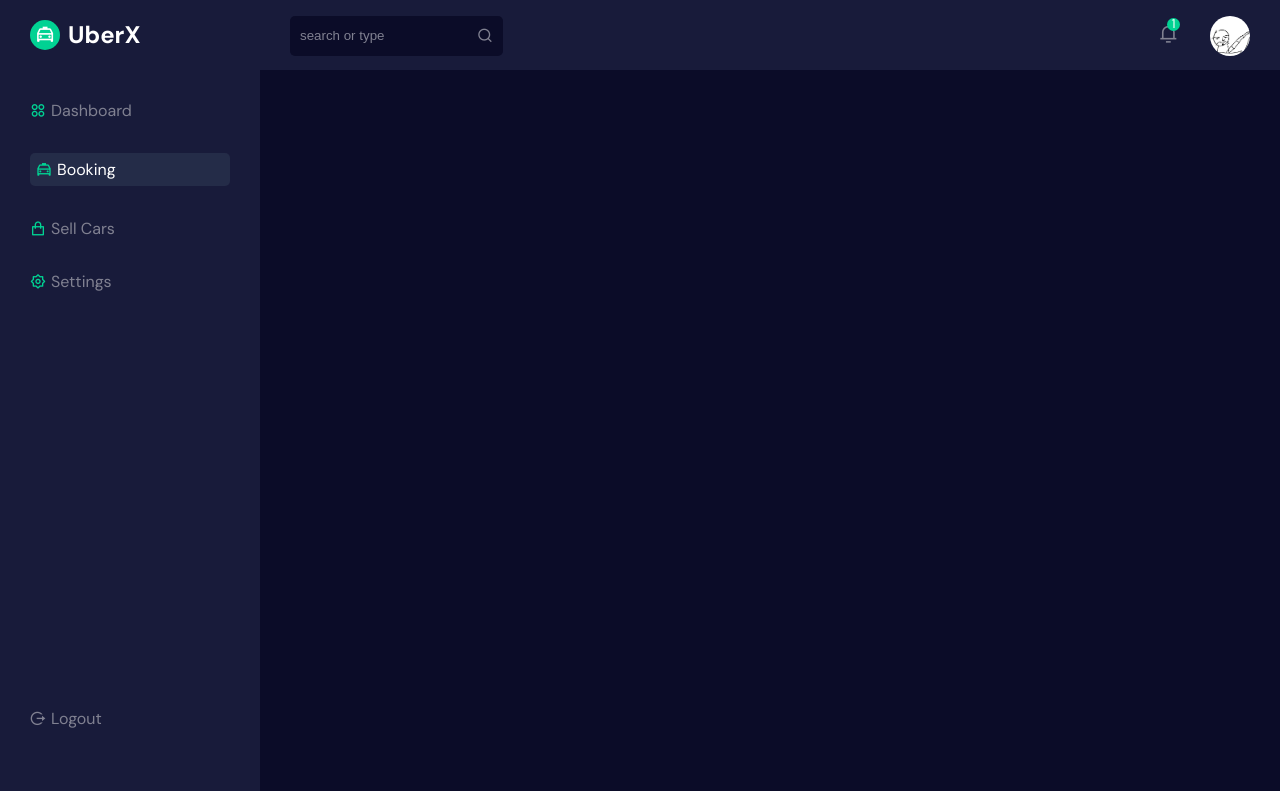
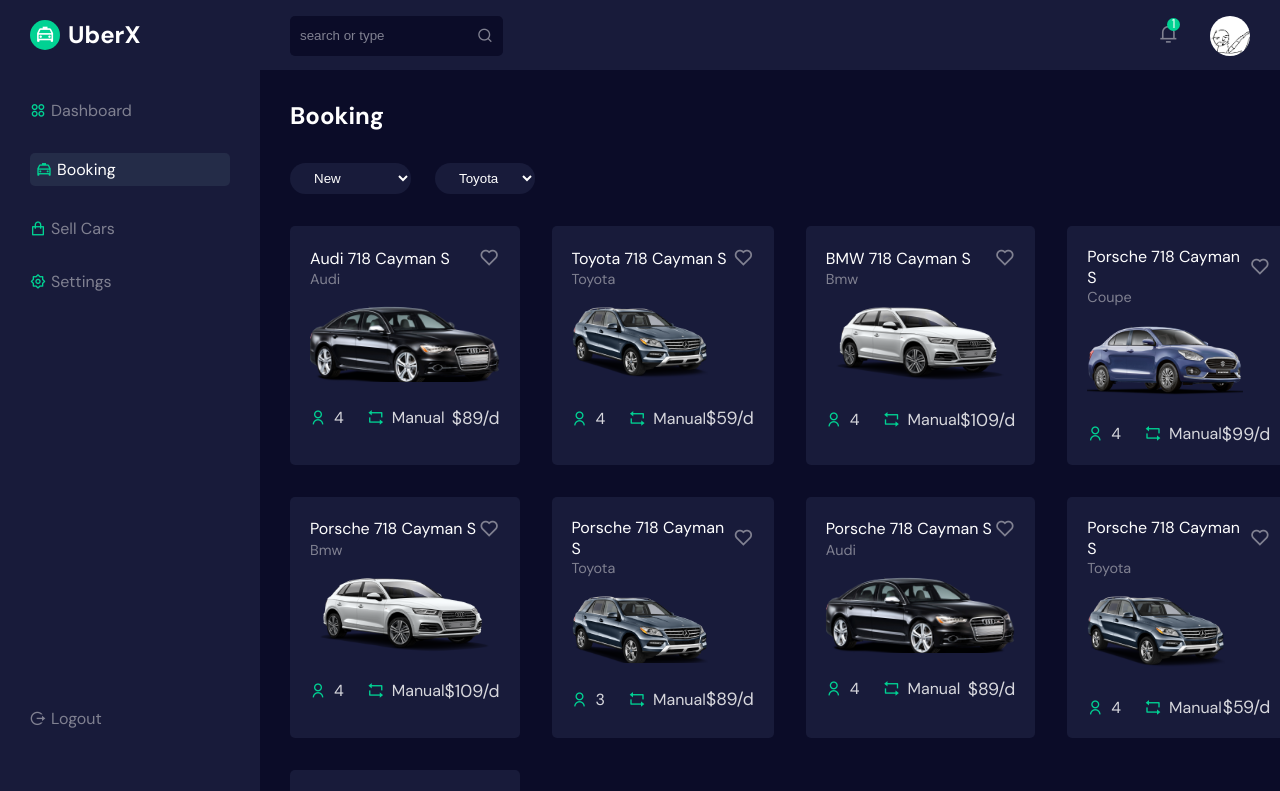
Before and after one commit to rudalson/admin-board4, a React (Create React App) app: page /bookings in a window 1280 px wide. Shown: the top 791 px of the page. Built offline with nearby package versions, Linux system fonts and the light colour scheme.

Commit message:
✨ added: car booking page

```diff
--- a/src/assets/dummy-data/booking-cars.js
+++ b/src/assets/dummy-data/booking-cars.js
@@ -1,88 +1,88 @@
-import car01 from "../images/car-01.png";
-import car02 from "../images/car-02.png";
-import car03 from "../images/car-03.png";
-import car04 from "../images/car-04.png";
-import car05 from "../images/car-05.png";
-import car06 from "../images/car-06.png";
+import car01 from '../images/car-01.png';
+import car02 from '../images/car-02.png';
+import car03 from '../images/car-03.png';
+import car04 from '../images/car-04.png';
+import car05 from '../images/car-05.png';
+import car06 from '../images/car-06.png';
 
 const bookingCars = [
   {
-    id: "01",
-    carName: "Porshe 718 Cayman S",
-    category: "Audi",
-    type: "Manual",
+    id: '01',
+    carName: 'Audi 718 Cayman S',
+    category: 'Audi',
+    type: 'Manual',
     groupSize: 4,
     rentPrice: 89,
     imgUrl: car01,
   },
   {
-    id: "02",
-    carName: "Porshe 718 Cayman S",
-    category: "Toyota",
-    type: "Manual",
+    id: '02',
+    carName: 'Toyota 718 Cayman S',
+    category: 'Toyota',
+    type: 'Manual',
     groupSize: 4,
     rentPrice: 59,
     imgUrl: car02,
   },
   {
-    id: "03",
-    carName: "Porshe 718 Cayman S",
-    category: "Bmw",
-    type: "Manual",
+    id: '03',
+    carName: 'BMW 718 Cayman S',
+    category: 'Bmw',
+    type: 'Manual',
     groupSize: 4,
     rentPrice: 109,
     imgUrl: car03,
   },
   {
-    id: "04",
-    carName: "Porshe 718 Cayman S",
-    category: "Coupe",
-    type: "Manual",
+    id: '04',
+    carName: 'Porsche 718 Cayman S',
+    category: 'Coupe',
+    type: 'Manual',
     groupSize: 4,
     rentPrice: 99,
     imgUrl: car04,
   },
   {
-    id: "05",
-    carName: "Porshe 718 Cayman S",
-    category: "Bmw",
-    type: "Manual",
+    id: '05',
+    carName: 'Porsche 718 Cayman S',
+    category: 'Bmw',
+    type: 'Manual',
     groupSize: 4,
     rentPrice: 109,
     imgUrl: car05,
   },
   {
-    id: "06",
-    carName: "Porshe 718 Cayman S",
-    category: "Toyota",
-    type: "Manual",
-    groupSize: 4,
+    id: '06',
+    carName: 'Porsche 718 Cayman S',
+    category: 'Toyota',
+    type: 'Manual',
+    groupSize: 3,
     rentPrice: 89,
     imgUrl: car06,
   },
   {
-    id: "07",
-    carName: "Porshe 718 Cayman S",
-    category: "Audi",
-    type: "Manual",
+    id: '07',
+    carName: 'Porsche 718 Cayman S',
+    category: 'Audi',
+    type: 'Manual',
     groupSize: 4,
     rentPrice: 89,
     imgUrl: car01,
   },
   {
-    id: "08",
-    carName: "Porshe 718 Cayman S",
-    category: "Toyota",
-    type: "Manual",
+    id: '08',
+    carName: 'Porsche 718 Cayman S',
+    category: 'Toyota',
+    type: 'Manual',
     groupSize: 4,
     rentPrice: 59,
     imgUrl: car02,
   },
   {
-    id: "09",
-    carName: "Porshe 718 Cayman S",
-    category: "Bmw",
-    type: "Manual",
+    id: '09',
+    carName: 'Porsche 718 Cayman S',
+    category: 'Bmw',
+    type: 'Manual',
     groupSize: 4,
     rentPrice: 109,
     imgUrl: car03,
--- /dev/null
+++ b/src/components/UI/CarItem.jsx
@@ -0,0 +1,38 @@
+import React from 'react';
+
+const CarItem = (props) => {
+  const { category, type, rentPrice, imgUrl, carName, groupSize } = props.item;
+  return (
+    <div className='car__item'>
+      <div className='car__item-top'>
+        <div className='car__item-tile'>
+          <h3>{carName}</h3>
+          <span>
+            <i class='ri-heart-line'></i>
+          </span>
+        </div>
+        <p>{category}</p>
+      </div>
+
+      <div className='car__img'>
+        <img src={imgUrl} alt='' />
+      </div>
+
+      <div className='car__item-bottom'>
+        <div className='car__bottom-left'>
+          <p>
+            <i class='ri-user-line'></i> {groupSize}
+          </p>
+          <p>
+            <i class='ri-repeat-line'></i>
+            {type}
+          </p>
+        </div>
+
+        <p className='car__rent'>${rentPrice}/d</p>
+      </div>
+    </div>
+  );
+};
+
+export default CarItem;
--- a/src/pages/Bookings.jsx
+++ b/src/pages/Bookings.jsx
@@ -1,7 +1,41 @@
 import React from 'react';
+import '../styles/bookings.css';
+
+import carData from '../assets/dummy-data/booking-cars.js';
+import CarItem from '../components/UI/CarItem';
 
 const Bookings = () => {
-  return <div>Bookings</div>;
+  return (
+    <div className='bookings'>
+      <div className='booking__wrapper'>
+        <h2 className='booking__title'>Booking</h2>
+
+        <div className='filter__widget-wrapper'>
+          <div className='filter__widget-01'>
+            <select>
+              <option value='New'>New</option>
+              <option value='Popular'>Popular</option>
+              <option value='Upcoming'>Upcoming</option>
+            </select>
+          </div>
+
+          <div className='filter__widget-01'>
+            <select>
+              <option value='toyota'>Toyota</option>
+              <option value='bmw'>Bmw</option>
+              <option value='audi'>Audi</option>
+            </select>
+          </div>
+        </div>
+
+        <div className='booking__car-list'>
+          {carData?.map((item) => (
+            <CarItem item={item} key={item.id} />
+          ))}
+        </div>
+      </div>
+    </div>
+  );
 };
 
 export default Bookings;
--- /dev/null
+++ b/src/styles/bookings.css
@@ -0,0 +1,119 @@
+.bookings {
+  margin-top: 100px;
+
+  padding: 0px 30px;
+  padding-bottom: 50px;
+}
+
+.booking__title {
+  font-size: 1.5rem;
+  color: #fff;
+  margin-bottom: 2rem;
+}
+
+.filter__widget-wrapper {
+  display: flex;
+  align-items: center;
+  column-gap: 1.5rem;
+}
+
+.filter__widget-01 select,
+.filter__widget-02 select {
+  border: none;
+  padding: 7px 20px;
+  border-radius: 50px;
+  background: var(--primary-color);
+  color: #fff;
+  cursor: pointer;
+  margin-bottom: 2rem;
+}
+
+.car__item {
+  padding: 20px;
+  border-radius: 5px;
+  background: var(--primary-color);
+  cursor: pointer;
+}
+
+.car__item-tile {
+  display: flex;
+  align-items: center;
+  justify-content: space-between;
+}
+
+.car__item-tile h3 {
+  font-size: 1.3rem;
+  color: var(--heading-color);
+  font-weight: 400;
+}
+
+.car__item-tile span i {
+  font-size: 1.3rem;
+  color: var(--small-text-color);
+  cursor: pointer;
+}
+
+.car__item-top p {
+  color: var(--small-text-color);
+  font-size: 0.9rem;
+  font-weight: 400;
+}
+
+.car__item-bottom {
+  display: flex;
+  align-items: center;
+  justify-content: space-between;
+}
+
+.car__bottom-left {
+  display: flex;
+  align-items: center;
+  column-gap: 1.5rem;
+}
+
+.car__bottom-left p {
+  display: flex;
+  align-items: center;
+  column-gap: 8px;
+  color: rgba(255, 255, 255, 0.829);
+  font-weight: 300 !important;
+}
+
+.car__bottom-left p i {
+  color: var(--secondary-color);
+}
+
+.car__rent {
+  color: rgba(255, 255, 255, 0.829);
+  font-size: 1.1rem;
+}
+
+.booking__car-list {
+  display: grid;
+  grid-template-columns: repeat(4, 1fr);
+  column-gap: 2rem;
+  row-gap: 2rem;
+}
+
+.car__item-tile h3 {
+  font-size: 1rem;
+  font-weight: 400;
+}
+
+.car__item-top {
+  margin-bottom: 15px;
+}
+
+.car__img {
+  margin-bottom: 20px;
+}
+
+.car__item:nth-child(2) .car__img img,
+.car__item:nth-child(6) .car__img img,
+.car__item:nth-child(8) .car__img img {
+  width: 75%;
+}
+
+.car__item:nth-child(4) .car__img img {
+  width: 85%;
+}
```
